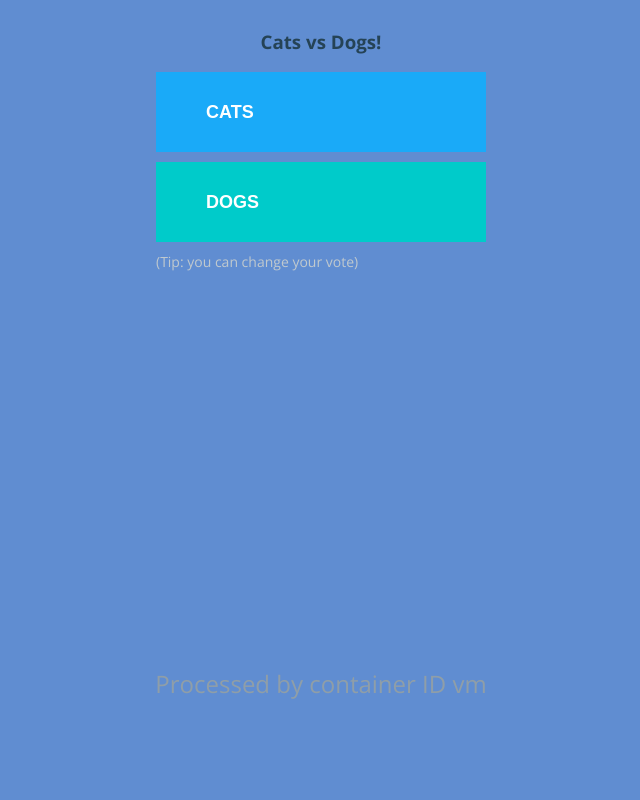
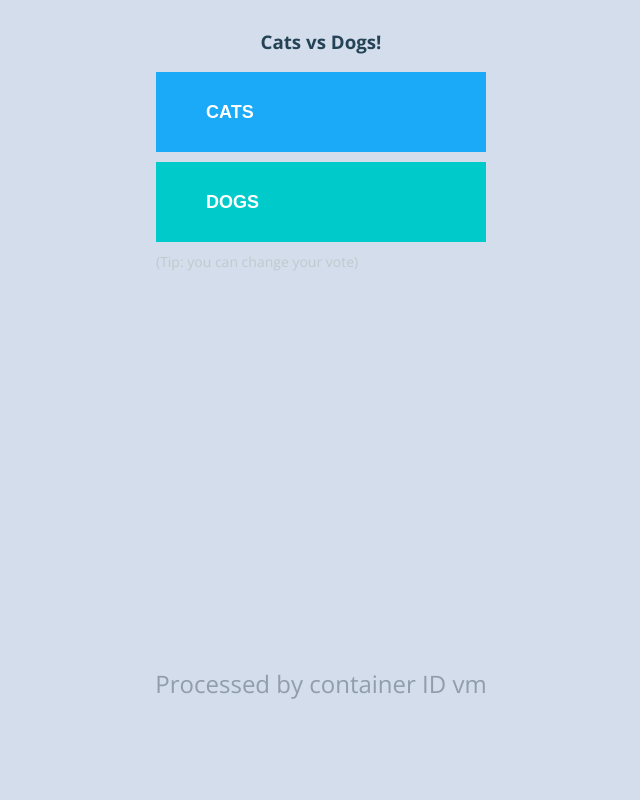
Before and after one commit to ahortalq/vote, a Flask app: page / in a window 1280 px wide. Shown: the whole page, without its empty margins (319-959 px from the left). Run offline with Flask 2, Linux system fonts and the light colour scheme; some libraries are stand-ins or nearby versions.

```diff
--- a/static/stylesheets/style.css
+++ b/static/stylesheets/style.css
@@ -6,7 +6,7 @@
 html,body{
   margin: 0;
   padding: 0;
-  background-color: #608dd1;
+  background-color: #d3ddeb;
   height: 100vh;
   font-family: 'Open Sans';
 }
```
